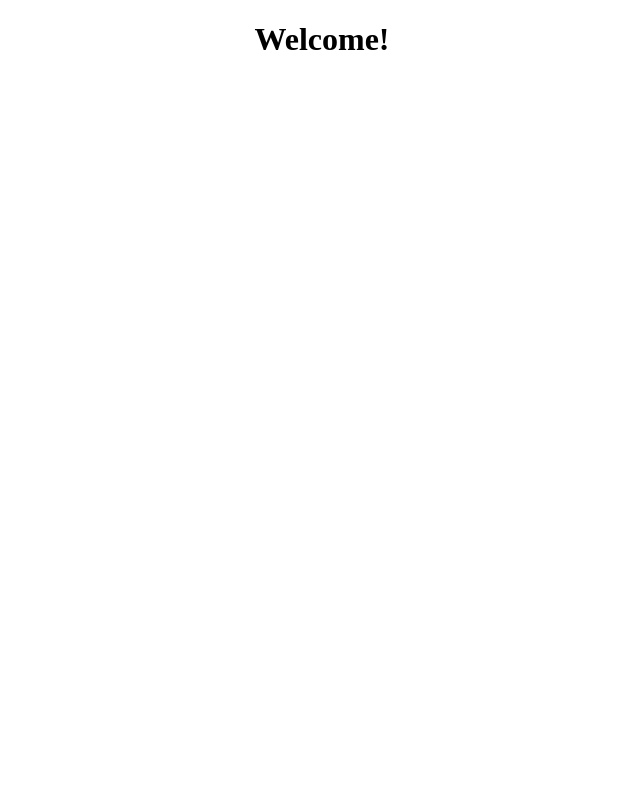
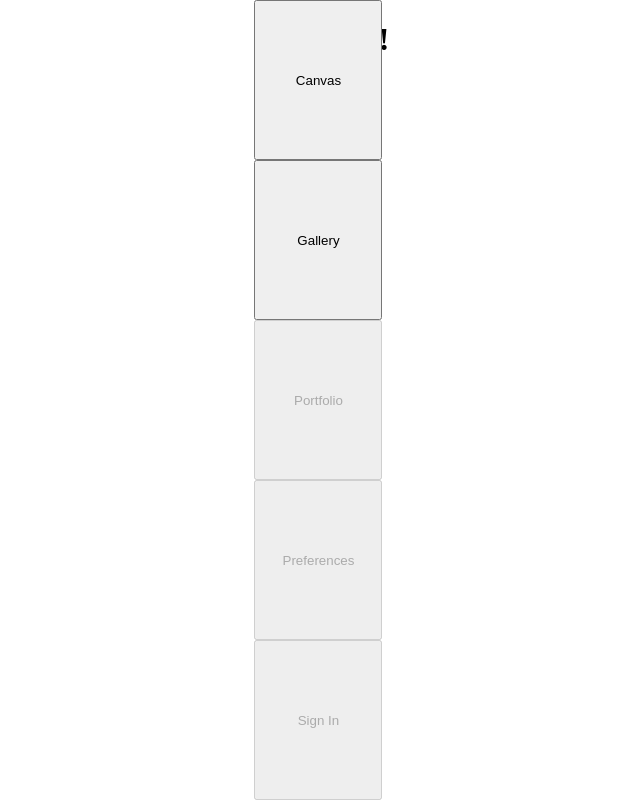
Before and after one commit to nehemiahh23/drawing-app, a React (Vite) app in the folder client/: page / in a window 1280 px wide. Shown: the whole page, without its empty margins (318-958 px from the left). Built offline with nearby package versions, Linux system fonts and the light colour scheme.

Commit message:
add nav functionality and some styling

```diff
--- a/client/src/App.tsx
+++ b/client/src/App.tsx
@@ -1,14 +1,20 @@
+import { Routes, Route } from 'react-router-dom'
+import NavTools from './components/NavTools/NavTools.js'
 import Feed from './pages/Feed/Feed.js'
 import Login from './pages/Login/Login.js'
-import { Routes, Route } from 'react-router-dom'
 import "./App.css"
 
 function App() {
+
+
   return (
-    <Routes>
-		<Route path='/feed' element={<Feed />} />
-		<Route path='/' element={<Login />} />
-	</Routes>
+	<>
+		<NavTools />
+		<Routes>
+			<Route path='/feed' element={<Feed />} />
+			<Route path='/' element={<Login />} />
+		</Routes>
+	</>
   )
 }
 
--- /dev/null
+++ b/client/src/components/Nav.tsx
@@ -0,0 +1,43 @@
+import { MouseEvent } from "react"
+import { useModeContext } from "../hooks/modeContext.js"
+import { Link } from "react-router-dom"
+
+function Nav() {
+	const { setCanvasMode } = useModeContext()
+
+	function handleClick(e: MouseEvent<HTMLButtonElement>) {
+		const target = e.target as HTMLElement
+		target.id === "canvas" ? setCanvasMode(true) : setCanvasMode(false)
+	}
+
+  return (
+	<>
+		<Link to="/">
+			<button onClick={handleClick}>
+				<div id="canvas">Canvas</div>
+			</button>
+		</Link>
+		<Link to="/feed">
+			<button onClick={handleClick}>
+				<div>Gallery</div>
+			</button>
+		</Link>
+		<Link to="">
+			<button disabled>
+				<div>Portfolio</div>
+			</button>
+		</Link>
+		<Link to="">
+			<button disabled>
+				<div>Preferences</div>
+			</button>
+		</Link>
+		<Link to="">
+			<button disabled>
+				<div>Sign In</div>
+			</button>
+		</Link>
+	</>
+  )
+}
+export default Nav
--- /dev/null
+++ b/client/src/components/NavTools/NavTools.tsx
@@ -0,0 +1,17 @@
+import { useModeContext } from "../../hooks/modeContext.js"
+import Nav from "../Nav.js"
+// import Tools from "./Tools.js"
+import "./navTools.css"
+
+const NavTools = () => {
+	const { canvasMode } = useModeContext()
+
+  return (
+	<nav>
+		{/* first Nav should be changed to Tools when implemented */}
+		{ canvasMode ? <Nav /> : <Nav /> }
+	</nav>
+  )
+}
+
+export default NavTools
--- /dev/null
+++ b/client/src/components/NavTools/navTools.css
@@ -0,0 +1,18 @@
+nav {
+	position: absolute;
+	display: flex;
+	height: 100vh;
+	width: 10vw;
+	flex-direction: column;
+	align-items: center;
+}
+
+a {
+	flex: 1;
+	width: 100%;
+}
+
+button {
+	height: 100%;
+	width: 100%;
+}
--- /dev/null
+++ b/client/src/components/Tools.tsx
@@ -0,0 +1,6 @@
+function Tools() {
+  return (
+	<div>Tools</div>
+  )
+}
+export default Tools
--- /dev/null
+++ b/client/src/hooks/modeContext.tsx
@@ -0,0 +1,31 @@
+import { useState, useContext, createContext, Dispatch, SetStateAction, ReactNode } from "react"
+
+export const ModeContext = createContext<CanvasMode>({ canvasMode: true, setCanvasMode: () => {} } as IModeContext)
+
+const ModeProvider = ({ children }: Props) => {
+	const [canvasMode, setCanvasMode] = useState<boolean>(true)
+
+	return (
+		<ModeContext.Provider value={{ canvasMode, setCanvasMode }}>
+			{ children }
+		</ModeContext.Provider>
+	)
+}
+
+export default ModeProvider
+
+interface Props {
+	children: ReactNode
+}
+
+export type CanvasMode = {
+	canvasMode: boolean,
+	setCanvasMode: (c: boolean) => void
+}
+
+export interface IModeContext {
+	canvasMode: boolean,
+	setCanvasMode: Dispatch<SetStateAction<boolean>>
+}
+
+export const useModeContext = () => useContext(ModeContext)
--- a/client/src/main.tsx
+++ b/client/src/main.tsx
@@ -1,12 +1,15 @@
 import { StrictMode } from 'react'
 import { createRoot } from 'react-dom/client'
+import { BrowserRouter } from 'react-router-dom'
+import ModeProvider from './hooks/modeContext.js'
 import App from './App.js'
-import { BrowserRouter } from 'react-router-dom'
 
 createRoot(document.getElementById('root')!).render(
   <StrictMode>
 	<BrowserRouter>
-    	<App />
+		<ModeProvider>
+    		<App />
+		</ModeProvider>
 	</BrowserRouter>
   </StrictMode>,
 )
```
